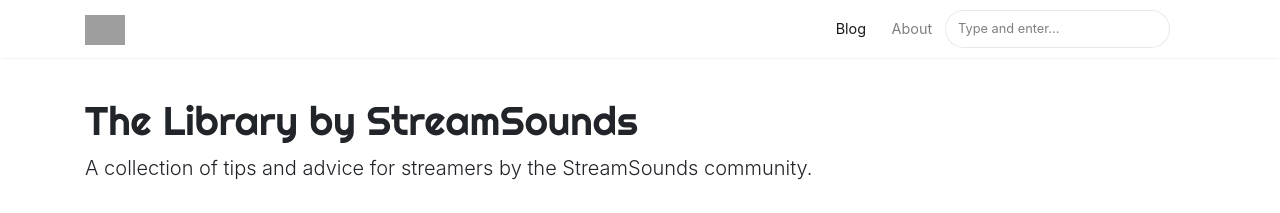
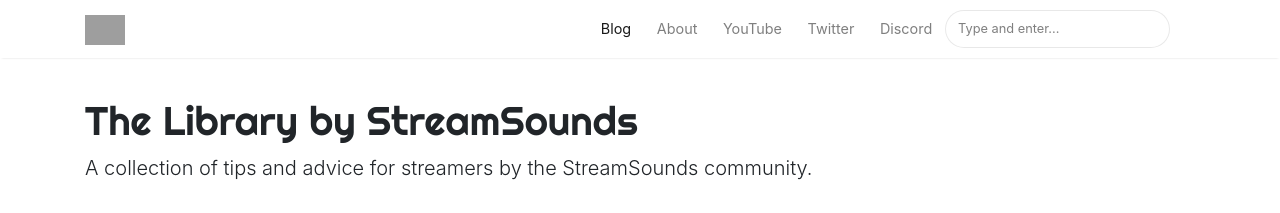
Before and after one commit to StreamSounds/library, a Jekyll site: the page built from index.html, in a window 1280 px wide. Shown: the top 213 px of the page. Built offline with Jekyll 4.4.1, drawn with Linux system fonts in a browser that asks for light colours; nearby versions of some CDN libraries; the list of posts is cut into pages by our own code; grey boxes are pictures that could not be loaded.

Commit message:
Update default.html
Adding youtube, twitter, and discord links to the top nav menu

```diff
--- a/_layouts/default.html
+++ b/_layouts/default.html
@@ -70,11 +70,24 @@
                 {% endif %}
                 <a class="nav-link" href="{{ site.baseurl }}/index.html">Blog</a>
                 </li>
-
                 <li class="nav-item">
                 <a class="nav-link" href="{{ site.baseurl }}/about">About</a>
                 </li>
+								<li class="nav-item">
+									<a class="nav-link" href="https://www.youtube.com/channel/UC3rEHGEUyd3kVuPyWoXi1SQ/">YouTube</a>
+								</li>
+								<li class="nav-item">
+									<a class="nav-link" href="https://www.twitter.com/streamsoundstv">Twitter</a>
+								</li>
+								<li class="nav-item">
+									<a class="nav-link" href="https://www.discord.streamsounds.tv">Discord</a>
+								</li>
 
+								<!--
+								<li class="nav-item">
+									<a class="nav-link" href=""></a>
+								</li>
+								-->
                 {% include search-lunr.html %}
 
             </ul>
```
